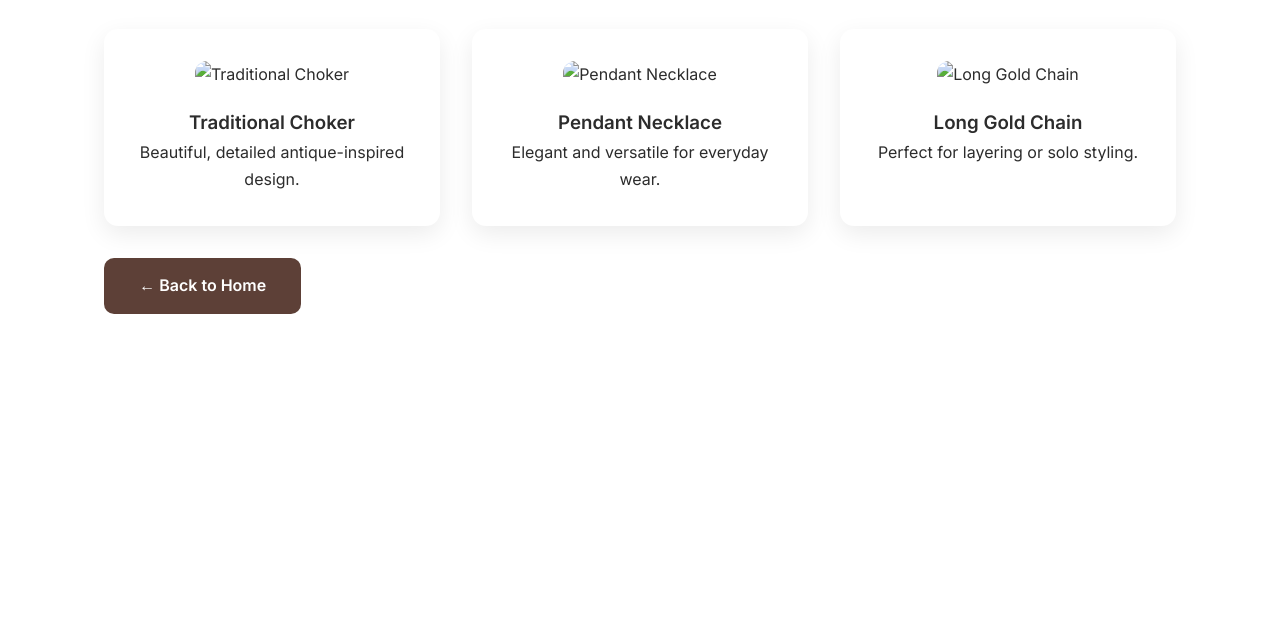
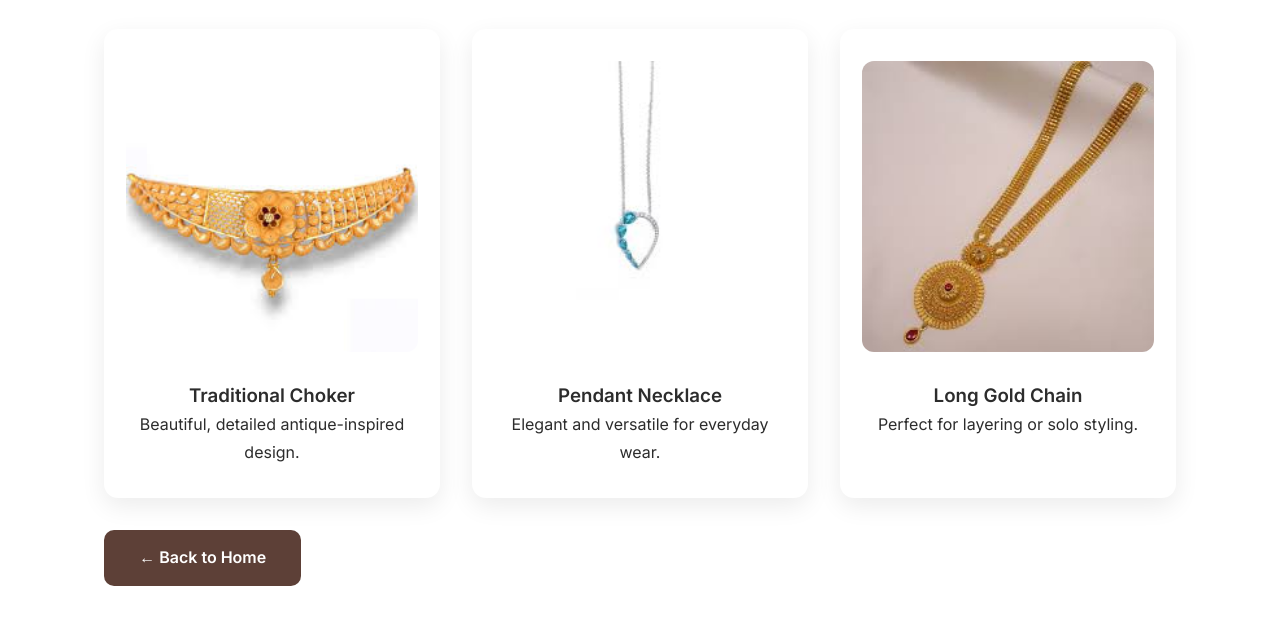
Before and after one commit to ElevateWeb7/OmJeweler, a plain HTML site: page necklaces.html in a window 1280 px wide. Shown: the part 247-872 px from the top of the page. Before the commit the page ends 800 px from the top, so only its background shows below. Drawn offline with nearby package versions, Linux system fonts and the light colour scheme.

Commit message:
necklaces.html

```diff
--- a/necklaces.html
+++ b/necklaces.html
@@ -12,17 +12,17 @@
     <h2>Explore Our Necklaces</h2>
     <div class="grid">
       <div class="card">
-        <img src="images/choker.jpg" alt="Traditional Choker">
+        <img src="choker.jpg" alt="Traditional Choker">
         <h3>Traditional Choker</h3>
         <p>Beautiful, detailed antique-inspired design.</p>
       </div>
       <div class="card">
-        <img src="images/pendant-necklace.jpg" alt="Pendant Necklace">
+        <img src="pendant-necklace.jpg" alt="Pendant Necklace">
         <h3>Pendant Necklace</h3>
         <p>Elegant and versatile for everyday wear.</p>
       </div>
       <div class="card">
-        <img src="images/long-gold-chain.jpg" alt="Long Gold Chain">
+        <img src="long-gold-chain.jpg" alt="Long Gold Chain">
         <h3>Long Gold Chain</h3>
         <p>Perfect for layering or solo styling.</p>
       </div>
```
